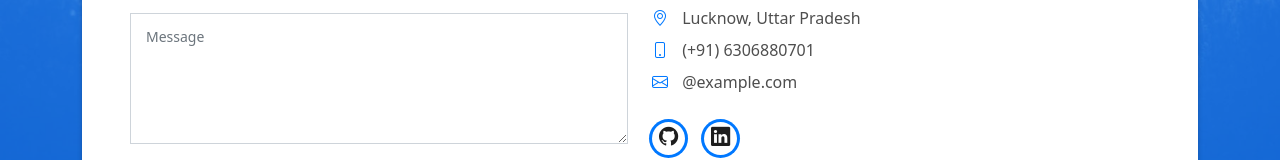
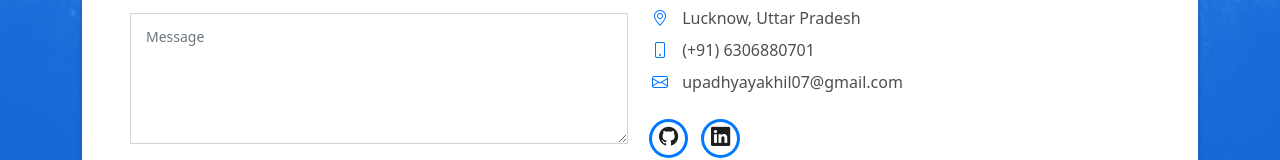
Before and after one commit to akhilupadhyay18/Akhil_Portfolio, a plain HTML site: page index.html in a window 1280 px wide. Shown: the part 5622-5782 px from the top of the page. Drawn offline with Linux system fonts and the light colour scheme.

Commit message:
Update index.html

```diff
--- a/index.html
+++ b/index.html
@@ -945,7 +945,7 @@
                           </li>
                           <li>
                             <span class="bi bi-envelope"></span>
-                            @example.com
+                            upadhyayakhil07@gmail.com
                           </li>
                         </ul>
                       </div>
```
